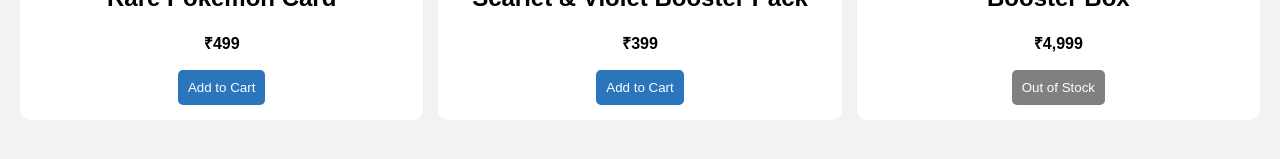
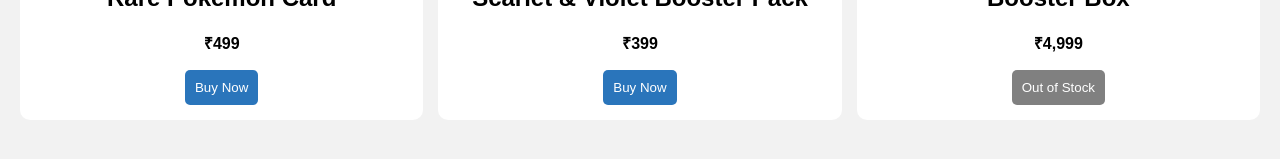
Before and after one commit to ShivamEpic/epic-website, a plain HTML site: page index.html in a window 1280 px wide. Shown: the part 419-578 px from the top of the page. Drawn offline with Linux system fonts and the light colour scheme.

Commit message:
Update index.html

```diff
--- a/index.html
+++ b/index.html
@@ -18,14 +18,18 @@
     <img src="https://assets.pokemon.com/assets/cms2/img/cards/web/SV01/SV01_EN_1.png" alt="Pokemon Card">
     <h2>Rare Pokémon Card</h2>
     <p class="price">₹499</p>
-    <button>Add to Cart</button>
+    <a href="checkout.html">
+  <button>Buy Now</button>
+    </a>
   </div>
 
   <div class="card">
     <img src="https://m.media-amazon.com/images/I/81C1bP6Z4RL._SX679_.jpg" alt="Booster Pack">
     <h2>Scarlet & Violet Booster Pack</h2>
     <p class="price">₹399</p>
-    <button>Add to Cart</button>
+    <a href="checkout.html">
+  <button>Buy Now</button>
+    </a>
   </div>
 
   <div class="card out">
```
